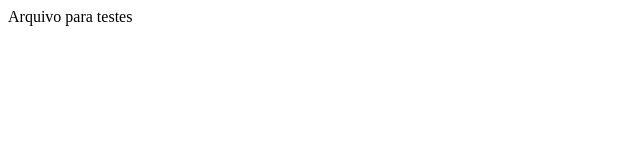
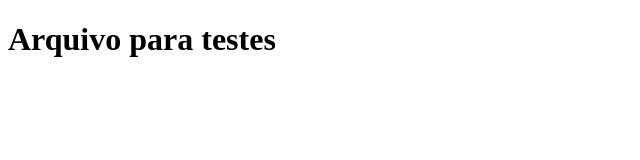
Before and after one commit to nathalia0105/git-course, a plain HTML site: page git-course/index.html in a window 1280 px wide. Shown: the whole page, without its empty margins (0-640 px from the left). Drawn offline with Linux system fonts and the light colour scheme.

Commit message:
Inclusão h1

```diff
--- a/git-course/index.html
+++ b/git-course/index.html
@@ -5,6 +5,7 @@
 		<title>Testes</title>
 	</head>
 <body>
-Arquivo para testes
+
+	<h1>Arquivo para testes</h1>
 </body>
 </html>
```
